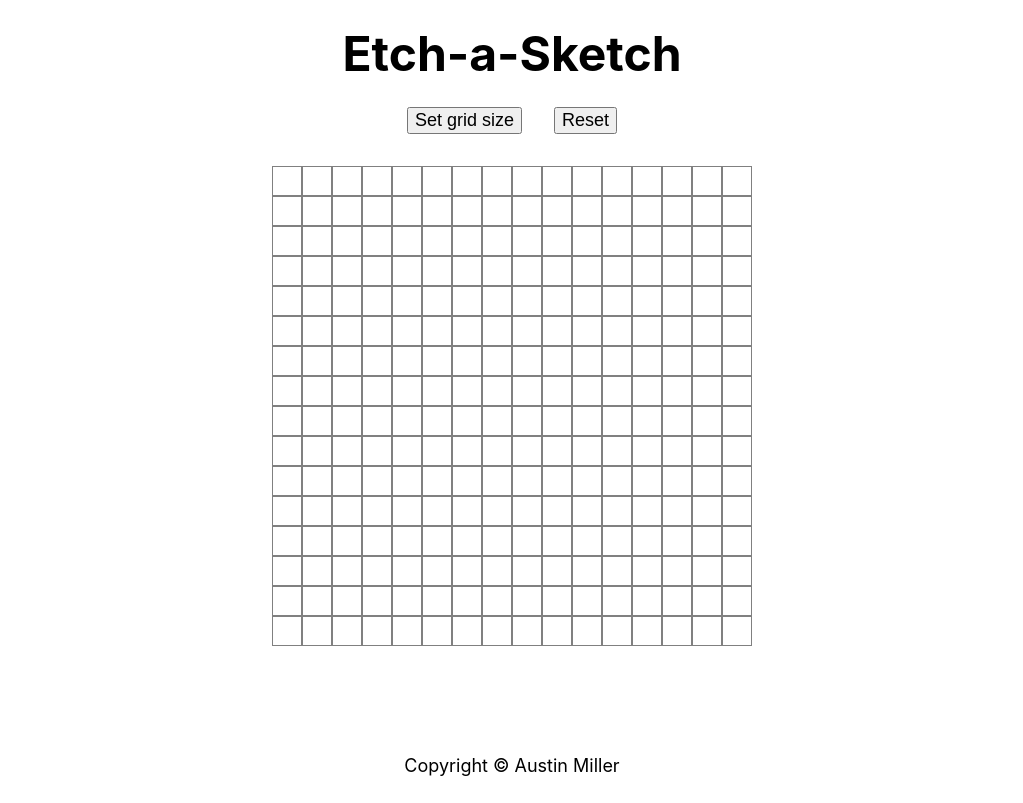
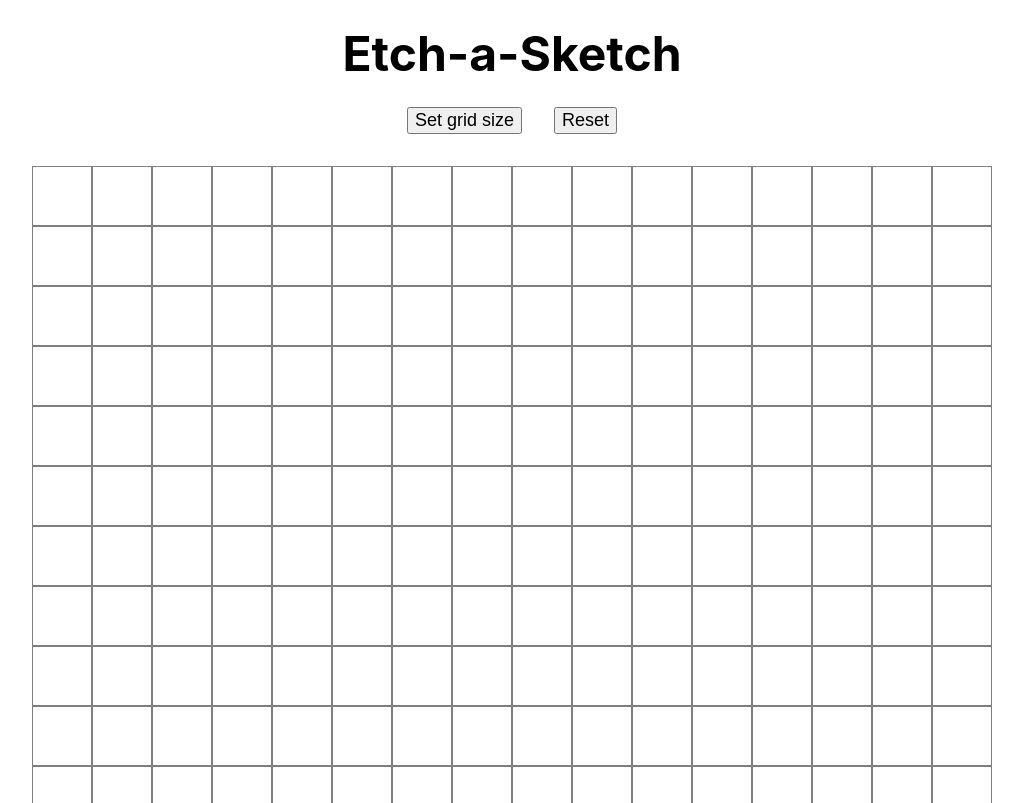
Before and after one commit to apmwebdev/odin-etch-a-sketch, a plain HTML site: page index.html in a window 1280 px wide. Shown: the top 803 px of the page, without its empty margins (128-1151 px from the left). Drawn offline with Linux system fonts and the light colour scheme.

Commit message:
Make grid take up the same amount of space regardless of resolution

```diff
--- a/styles.css
+++ b/styles.css
@@ -45,13 +45,12 @@ header {
 
 .row {
     display: flex;
-    max-width: 98vw;
+    width: 960px;
 }
 
 .pixel {
-    flex: 0 1 auto;
+    flex: 1 1 0;
     border: 1px solid gray;
-    width: 30px;
     aspect-ratio: 1/1;
 }
 
```
